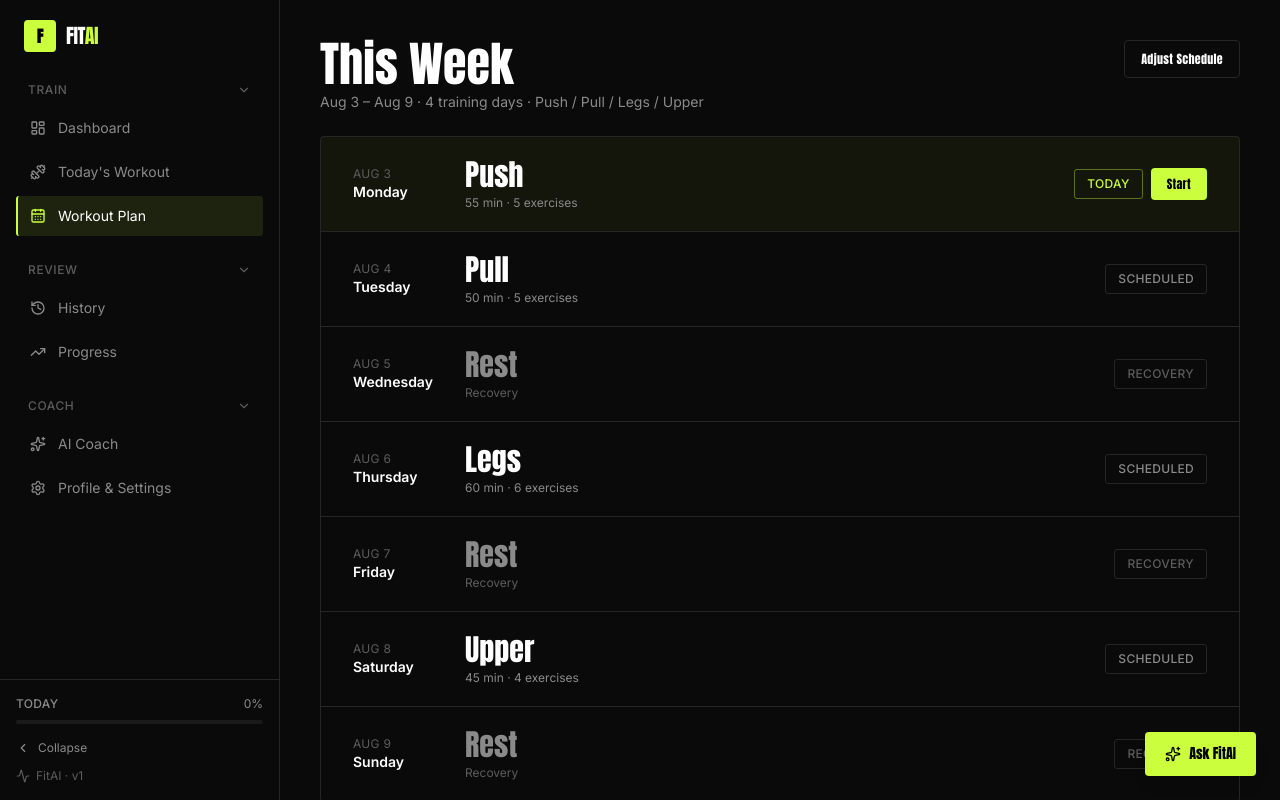
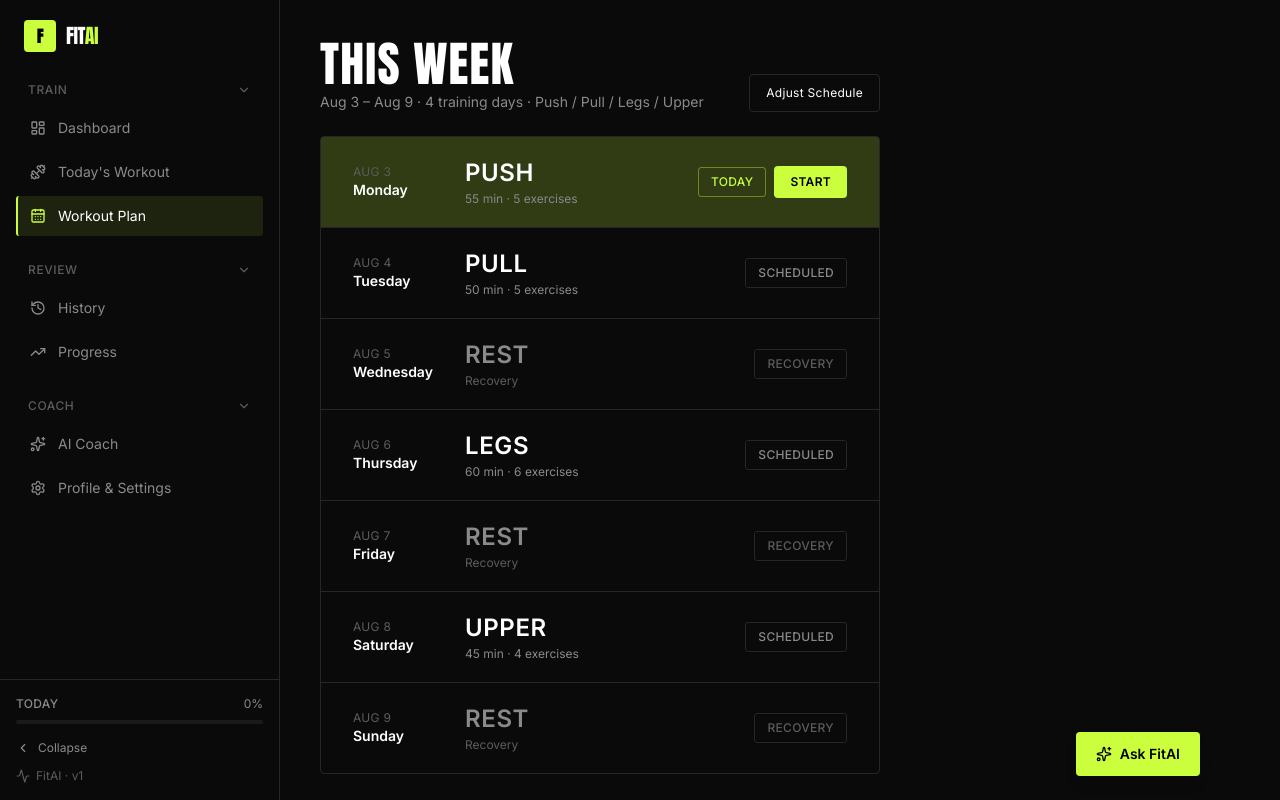
Before and after one commit to rolandkennethp/fitAI, a Next.js app in the folder frontend/fitai/: page /workout-plan in a window 1280 px wide. Built offline with nearby package versions, Linux system fonts and the light colour scheme.

Commit message:
minor design changes

```diff
--- a/frontend/fitai/app/(app)/workout-plan/page.tsx
+++ b/frontend/fitai/app/(app)/workout-plan/page.tsx
@@ -10,6 +10,7 @@ import { useMobileCoach } from "@/hooks/useMobileCoach";
 import { INITIAL_PLAN_COACH_MESSAGES } from "@/data/plan-coach-mock";
 import { SUGGESTED_PROMPTS } from "@/data/coach-mock";
 import { sendPlanCoachMessage } from "@/services/planCoachService";
+import Loading from "@/app/loading";
 
 export default function WorkoutPlanPage() {
   const { weekPlan, isLoading, applyReschedule } = useWeekPlan();
@@ -37,11 +38,7 @@ export default function WorkoutPlanPage() {
   }
 
   if (isLoading || !weekPlan) {
-    return (
-      <div className="flex h-full items-center justify-center">
-        <p className="text-sm text-ink-muted">Loading your plan…</p>
-      </div>
-    );
+    return <Loading />;
   }
 
   const todayEntry = weekPlan.days.find((d) => d.status === "today");
@@ -50,11 +47,11 @@ export default function WorkoutPlanPage() {
     : "This Week";
 
   return (
-    <div className="relative h-full overflow-y-auto px-6 py-8 lg:px-10 lg:py-10">
+    <div className="relative h-full overflow-y-auto px-6 py-8 lg:pl-10 md:pr-100 lg:py-10">
       <div className="space-y-6">
         <WeekPlanHeader weekPlan={weekPlan} onAdjustSchedule={openCoach} />
 
-        <div className="rounded-sm border border-border">
+        <div className="rounded-sm overflow-hidden border border-border">
           {weekPlan.days.map((day) => (
             <DayRow key={day.date} day={day} />
           ))}
@@ -71,7 +68,7 @@ export default function WorkoutPlanPage() {
       {isCoachOpen && (
         <div className="fixed inset-0 z-40">
           <div className="absolute inset-0 bg-black/60" onClick={closeCoach} />
-          <div className="absolute inset-y-0 right-0 w-full max-w-125">
+          <div className="absolute inset-y-0 right-0 w-full max-w-97.5">
             <AiCoachPanel
               className="h-full w-full"
               contextLabel={contextLabel}
--- a/frontend/fitai/components/dashboard/CoachActionCard.tsx
+++ b/frontend/fitai/components/dashboard/CoachActionCard.tsx
@@ -62,13 +62,17 @@ export function CoachActionCard({
             <Button
               variant="primary"
               onClick={onApply}
-              className="px-4 py-2 text-xs"
+              className="px-4 font-sans font-semibold py-2 text-xs"
             >
               Apply Changes
             </Button>
           )}
           {onKeepAsIs && (
-            <Button variant="ghost" onClick={onKeepAsIs} className="text-xs">
+            <Button
+              variant="ghost"
+              onClick={onKeepAsIs}
+              className="text-xs font-sans font-semibold"
+            >
               Keep As Is
             </Button>
           )}
--- a/frontend/fitai/components/dashboard/TodayWorkoutCard.tsx
+++ b/frontend/fitai/components/dashboard/TodayWorkoutCard.tsx
@@ -79,7 +79,7 @@ export function TodayWorkoutCard({
       </div>
 
       <div className="flex flex-wrap items-center gap-4 border-t border-border px-6 py-5">
-        <Button onClick={onStartWorkout}>
+        <Button onClick={onStartWorkout} className="font-sans font-semibold">
           Start Workout
           <ArrowRight className="h-4 w-4" />
         </Button>
@@ -101,7 +101,7 @@ function Stat({
   value: string;
 }) {
   return (
-    <div>
+    <div className="flex flex-col items-end">
       <div className="flex items-center gap-1.5 text-[11px] uppercase tracking-wide text-ink-muted">
         <Icon className="h-3.5 w-3.5" />
         {label}
--- a/frontend/fitai/components/plan/AskFitaiButton.tsx
+++ b/frontend/fitai/components/plan/AskFitaiButton.tsx
@@ -5,7 +5,7 @@ export function AskFitaiButton({ onClick }: { onClick: () => void }) {
     <button
       type="button"
       onClick={onClick}
-      className="fixed bottom-6 right-6 z-30 flex items-center gap-2 rounded-sm bg-lime px-5 py-3 font-display text-sm text-black shadow-lg transition-colors hover:bg-lime/90"
+      className="fixed bottom-6 hidden md:flex right-20 z-30 items-center gap-2 rounded-sm bg-lime px-5 py-3 font-semibold text-sm text-black shadow-lg transition-colors hover:bg-lime/90"
     >
       <Sparkles className="h-4 w-4" />
       Ask FitAI
--- a/frontend/fitai/components/plan/DayRow.tsx
+++ b/frontend/fitai/components/plan/DayRow.tsx
@@ -11,7 +11,7 @@ export function DayRow({ day }: { day: DayPlan }) {
     <div
       className={cn(
         "flex flex-wrap items-center justify-between gap-4 border-b border-border px-6 py-5 last:border-b-0 sm:px-8",
-        isToday && "bg-lime/5",
+        isToday && "bg-lime/20",
       )}
     >
       <div className="w-24 shrink-0">
@@ -24,7 +24,7 @@ export function DayRow({ day }: { day: DayPlan }) {
       <div className={cn("flex-1", isMissed && "opacity-50")}>
         <p
           className={cn(
-            "font-display text-2xl sm:text-3xl",
+            " text-xl uppercase tracking-wide font-semibold sm:text-2xl",
             isMissed && "line-through decoration-2",
             isRest || isMissed ? "text-ink-muted" : "text-white",
           )}
--- a/frontend/fitai/components/plan/DayStatusControl.tsx
+++ b/frontend/fitai/components/plan/DayStatusControl.tsx
@@ -25,7 +25,7 @@ export function DayStatusControl({ status }: { status: DayStatus }) {
         <Badge label="Today" className="border-lime/40 text-lime" />
         <Button
           onClick={() => router.push("/today-workout")}
-          className="px-4 py-2 text-xs"
+          className="px-4 py-2 uppercase font-sans font-semibold  text-xs"
         >
           Start
         </Button>
--- a/frontend/fitai/components/plan/WeekPlanHeader.tsx
+++ b/frontend/fitai/components/plan/WeekPlanHeader.tsx
@@ -11,10 +11,10 @@ export function WeekPlanHeader({
   onAdjustSchedule,
 }: WeekPlanHeaderProps) {
   return (
-    <div className="flex flex-wrap items-start justify-between gap-4">
+    <div className="flex flex-wrap items-end justify-between gap-4">
       <div>
-        <h1 className="font-display text-4xl text-white sm:text-5xl">
-          This Week
+        <h1 className="font-display tracking-wide text-4xl text-white sm:text-5xl">
+          THIS WEEK
         </h1>
         <p className="mt-1 text-sm text-ink-muted">
           {weekPlan.rangeLabel} · {weekPlan.trainingDaysCount} training days ·{" "}
@@ -24,7 +24,7 @@ export function WeekPlanHeader({
       <Button
         variant="secondary"
         onClick={onAdjustSchedule}
-        className="px-4 py-2.5 text-xs"
+        className="px-4 font-sans py-2.5 text-xs"
       >
         Adjust Schedule
       </Button>
--- a/frontend/fitai/components/workout/WorkoutActionsBar.tsx
+++ b/frontend/fitai/components/workout/WorkoutActionsBar.tsx
@@ -11,11 +11,13 @@ export function WorkoutActionsBar({
 }: WorkoutActionsBarProps) {
   return (
     <div className="flex items-center gap-5">
-      <Button onClick={onFinish}>Finish Workout</Button>
+      <Button className="font-sans font-semibold" onClick={onFinish}>
+        Finish Workout
+      </Button>
       <button
         type="button"
         onClick={onAdapt}
-        className="font-display text-sm tracking-wide text-ink-muted hover:text-white"
+        className="text-sm font-semibold tracking-wide text-ink-muted hover:text-white"
       >
         Adapt with FitAI
       </button>
--- a/frontend/fitai/components/workout/WorkoutHeaderCard.tsx
+++ b/frontend/fitai/components/workout/WorkoutHeaderCard.tsx
@@ -75,7 +75,7 @@ function Stat({
   value: string;
 }) {
   return (
-    <div>
+    <div className="flex flex-col items-end">
       <div className="flex items-center gap-1.5 text-[11px] uppercase tracking-wide text-ink-muted">
         <Icon className="h-3.5 w-3.5" />
         {label}
```
